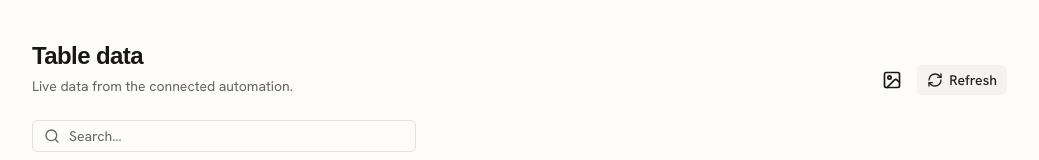
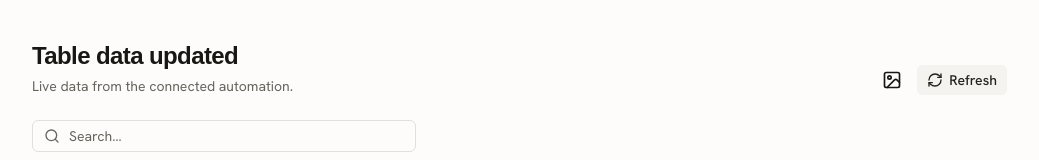
Before and after one commit to hjadvani/Helix-Desk, a React (Vite) app in the folder app/: page / in a window 1280 px wide. Shown: the top 160 px of the page, without its empty margins (120-1159 px from the left). Built offline with nearby package versions, Linux system fonts and the light colour scheme; no server answers; a web font is replaced by a local one.

Commit message:
Edit text

```diff
--- a/app/src/routes/People.tsx
+++ b/app/src/routes/People.tsx
@@ -55,8 +55,8 @@ export default function People() {
       <header className="flex flex-wrap items-end justify-between gap-4">
         <div className="flex flex-col gap-1">
           <h1 className="font-heading text-2xl font-semibold tracking-tight text-foreground">
-                                Table data
-                              </h1>
+                                          Table data updated
+                                        </h1>
           <p className="max-w-prose text-sm text-muted-foreground">
             Live data from the connected automation.
             {!isLoading && !error
```
